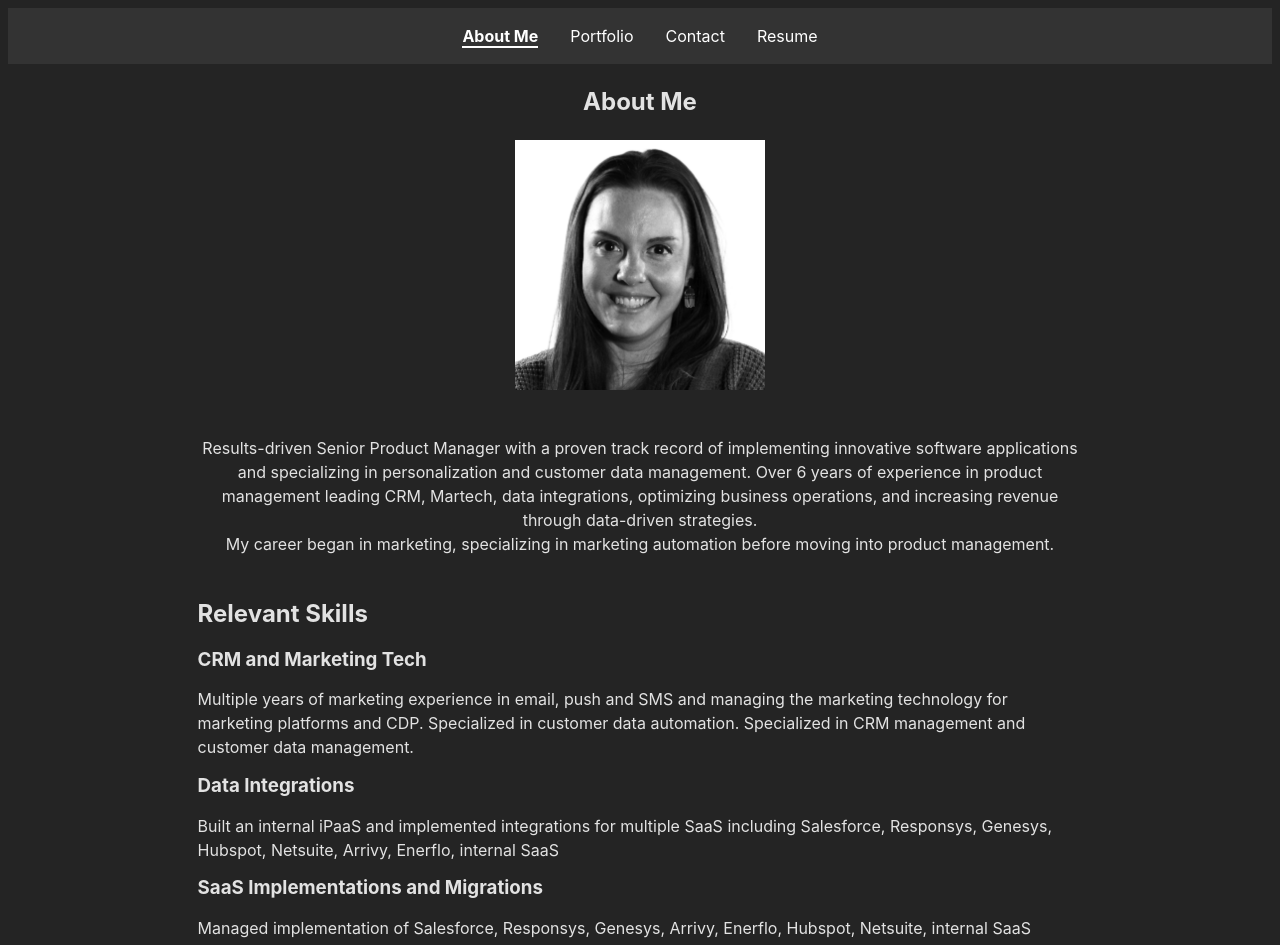
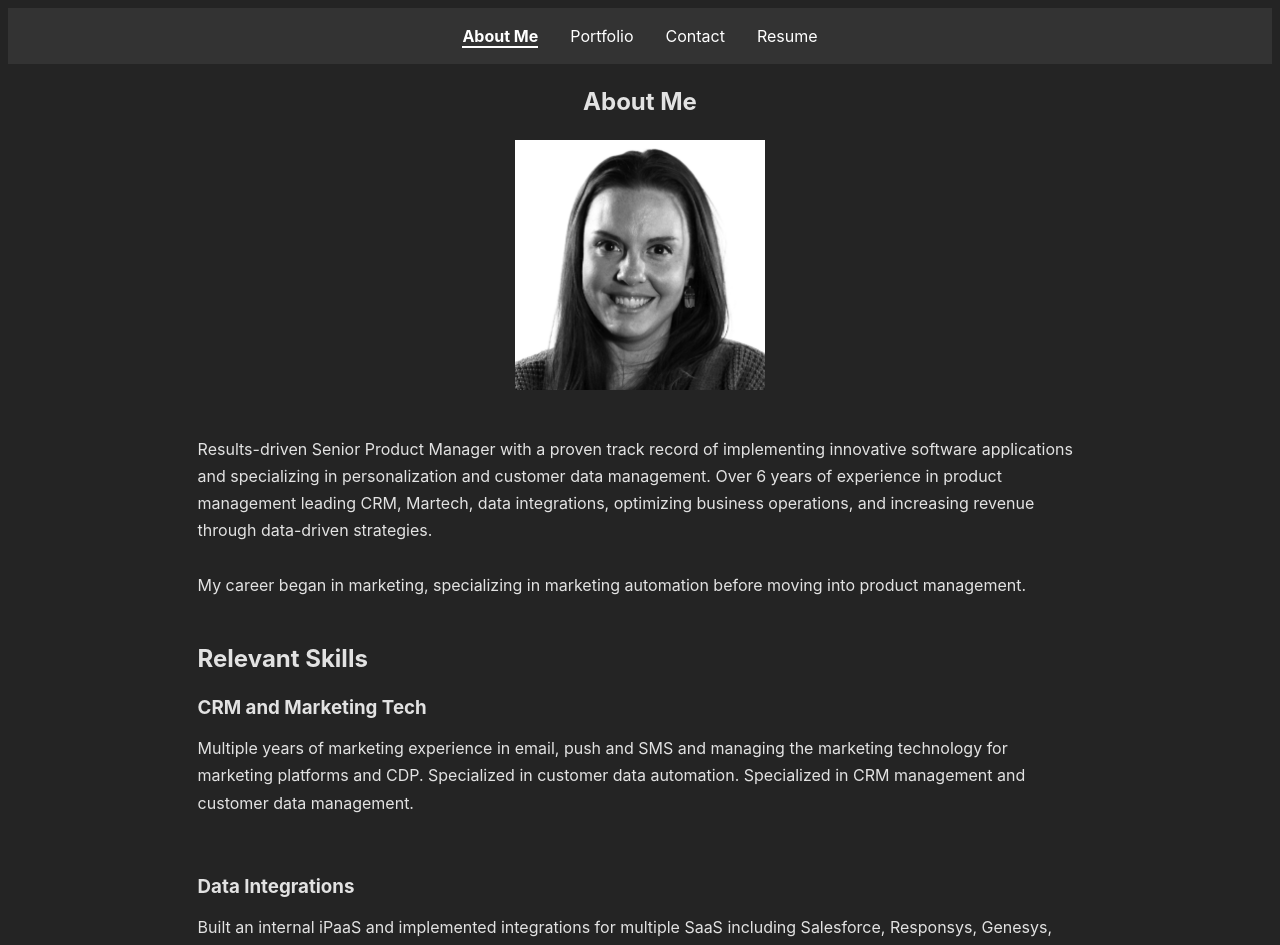
Before and after one commit to danielleboe/react-portfolio, a React (Vite) app: page /about in a window 1280 px wide. Shown: the top 945 px of the page. Built offline with nearby package versions, Linux system fonts and the light colour scheme.

Commit message:
about me formatting and homepage redirect

```diff
--- a/src/App.jsx
+++ b/src/App.jsx
@@ -1,5 +1,5 @@
 // import React from "react";
-import { BrowserRouter as Router, Route, Routes } from "react-router-dom";
+import { BrowserRouter as Router, Route, Routes, Navigate } from "react-router-dom";
 import Footer from "/src/components/footer.jsx";
 import Navigation from "/src/components/navigation.jsx";
 import About from "/src/pages/about.jsx";
@@ -32,7 +32,9 @@
   <Router>
     <Navigation />
     <main>
+
       <Routes>
+      <Route path="/" element={<Navigate to="/about" />} />
         <Route path="/about" element={<About />} />
         <Route path="/portfolio" element={<Portfolio />} />
         <Route path="/contact" element={<Contact />} />
--- a/src/styles/about.css
+++ b/src/styles/about.css
@@ -17,6 +17,8 @@
 #aboutme-text{
     margin: 40px auto;
     width: 70%;
+    text-align:left;
+    line-height: 1.7;
 }
 
 #github-link,
@@ -25,7 +27,7 @@
 
 }
 #relevant-skills{
-    line-height:1.5;
+    line-height:1.7;
     margin: 20px auto;
     width: 70%;
     text-align:left;
```
Also changed, not shown: src/pages/about.jsx (+4 -4 lines).
